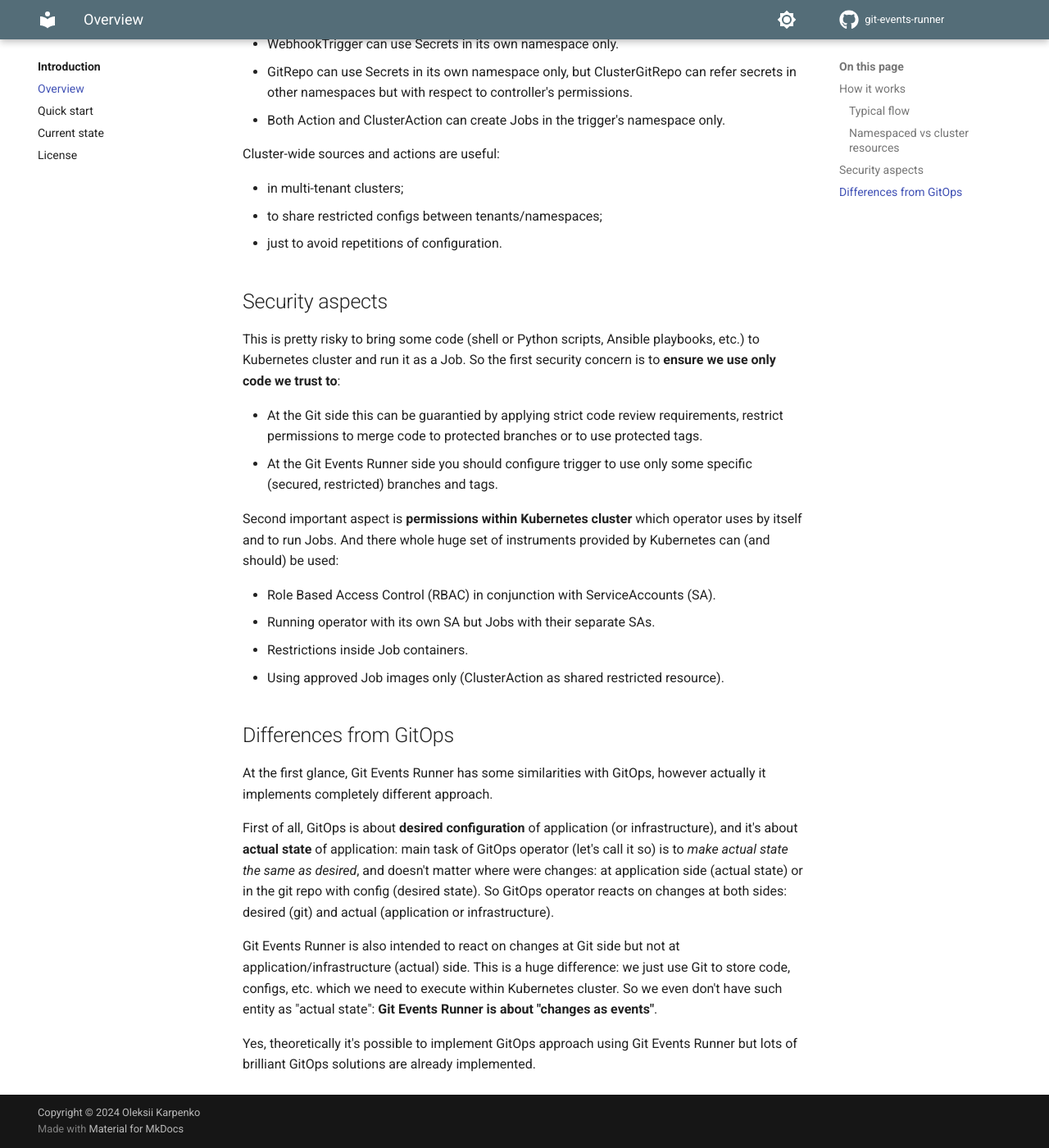
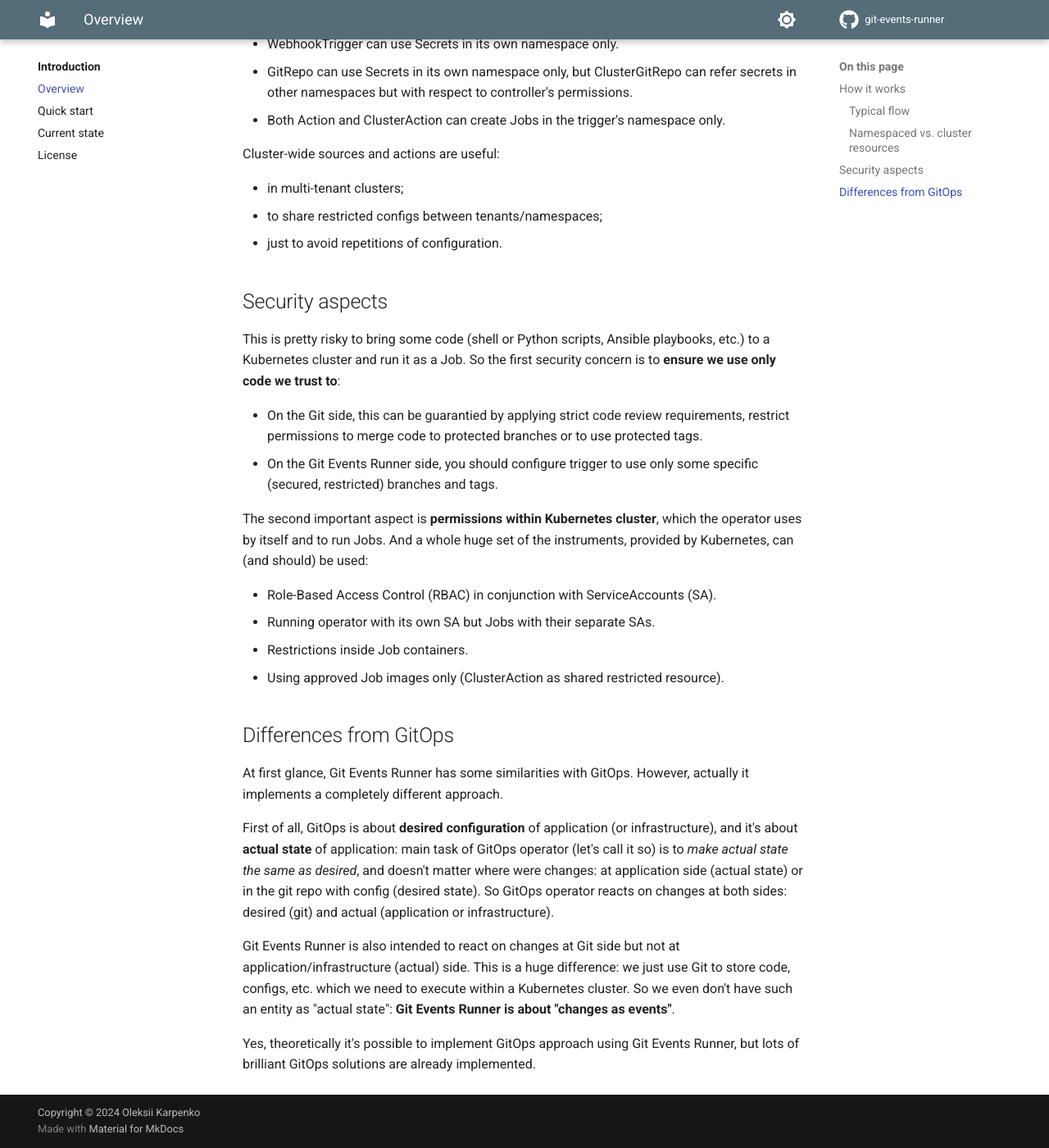
Before and after one commit to alex-karpenko/git-events-runner, an MkDocs documentation site: the page built from docs/intro/overview.md, in a window 1280 px wide and 1400 px high, scrolled down 3627 px. Shown: the whole window at 82% size. Built offline with MkDocs 1.6.1 and Material for MkDocs 9.7.7, drawn with Linux system fonts in a browser that asks for light colours; comment, search, counter and statistics services are not loaded; the version menu is left out; some of the changed text lies outside the part shown.

````diff
--- a/docs/intro/overview.md
+++ b/docs/intro/overview.md
@@ -42,7 +42,7 @@ helm upgrade ${TRIGGER_SOURCE_NAME} ${1} -f configs/values.yaml --install --wait
 
 and we need to check for branch changes `every 5 minutes`.
 
-To implement this requirements (except putting script to the repo) we create three simple resources:
+To implement these requirements (except putting the script to the repo), we create three simple resources:
 
 * GitRepo:
 
@@ -100,23 +100,23 @@ spec:
     serviceAccount: git-events-runner-jobs
 ```
 
-Using these resources `Git Events Runner` does following for each repo mentioned in the list of sources of the trigger:
+Using these resources `Git Events Runner` does following for each repo mentioned in the source list of the trigger:
 
 1. Clone specified branch (main is here) of the repo using URI and credentials (if needed) defined in GitRepo resource.
-2. Compare the latest commit hash with previously stored value (from previous run, if it was).
-3. If hash differs it uses Action resource to create Job with two containers:
-    * init (cloner) container runs special image which clones repo to volume shared with second (worker) container.
+2. Compare the latest commit hash with previously stored value (from previous run if it was).
+3. If hash differs, it uses Action resource to create Job with two containers:
+    * init (cloner) container runs a special image which clones repo to volume shared with second (worker) container.
     * worker container set current directory to folder with cloned repo and "runs" worker image with arguments specified
       in Action resource.
 4. Stores last commit hash for the next run.
-5. Repeats the same for each source in the trigger.
-6. Sleep for specified interval and repeats everything.
+5. Repeat the same for each source in the trigger.
+6. Sleep for the specified interval and repeat everything.
 
 > Notes:
 >
 > - `GitRepo` and `Action` instances can be used by several different triggers, as well as `ScheduleTrigger` can refer
     to several sources of some kind.
-> - If a source refers to some secret(s) with credentials (if needed) that secret(s) should be created separately.
+> - If a source refers to some secret(s) with credentials (if needed), that secret(s) should be created separately.
 
 One more chance to run the same Job is to define WebhookTrigger like this one:
 
@@ -172,26 +172,28 @@ Cluster-wide sources and actions are useful:
 
 ## Security aspects
 
-This is pretty risky to bring some code (shell or Python scripts, Ansible playbooks, etc.) to Kubernetes cluster and run
-it as a Job. So the first security concern is to **ensure we use only code we trust to**:
+This is pretty risky to bring some code (shell or Python scripts, Ansible playbooks, etc.) to a Kubernetes cluster and
+run it as a Job.
+So the first security concern is to **ensure we use only code we trust to**:
 
-* At the Git side this can be guarantied by applying strict code review requirements, restrict permissions to merge code
-  to protected branches or to use protected tags.
-* At the Git Events Runner side you should configure trigger to use only some specific (secured, restricted) branches
+* On the Git side, this can be guarantied by applying strict code review requirements, restrict permissions to merge
+  code to protected branches or to use protected tags.
+* On the Git Events Runner side, you should configure trigger to use only some specific (secured, restricted) branches
   and tags.
 
-Second important aspect is **permissions within Kubernetes cluster** which operator uses by itself and to run Jobs. And
-there whole huge set of instruments provided by Kubernetes can (and should) be used:
+The second important aspect is **permissions within Kubernetes cluster**, which the operator uses by itself and to run
+Jobs.
+And a whole huge set of the instruments, provided by Kubernetes, can (and should) be used:
 
-* Role Based Access Control (RBAC) in conjunction with ServiceAccounts (SA).
+* Role-Based Access Control (RBAC) in conjunction with ServiceAccounts (SA).
 * Running operator with its own SA but Jobs with their separate SAs.
 * Restrictions inside Job containers.
 * Using approved Job images only (ClusterAction as shared restricted resource).
 
 ## Differences from GitOps
 
-At the first glance, Git Events Runner has some similarities with GitOps, however actually it implements completely
-different approach.
+At first glance, Git Events Runner has some similarities with GitOps.
+However, actually it implements a completely different approach.
 
 First of all, GitOps is about **desired configuration** of application (or infrastructure), and it's about **actual
 state** of application: main task of GitOps operator (let's call it so) is to *make actual state the same as desired*,
@@ -199,8 +201,9 @@ and doesn't matter where were changes: at application side (actual state) or in
 state). So GitOps operator reacts on changes at both sides: desired (git) and actual (application or infrastructure).
 
 Git Events Runner is also intended to react on changes at Git side but not at application/infrastructure (actual) side.
-This is a huge difference: we just use Git to store code, configs, etc. which we need to execute within Kubernetes
-cluster. So we even don't have such entity as "actual state": **Git Events Runner is about "changes as events"**.
+This is a huge difference: we just use Git to store code, configs, etc. which we need to execute within a Kubernetes
+cluster.
+So we even don't have such an entity as "actual state": **Git Events Runner is about "changes as events"**.
 
-Yes, theoretically it's possible to implement GitOps approach using Git Events Runner but lots of brilliant GitOps
+Yes, theoretically it's possible to implement GitOps approach using Git Events Runner, but lots of brilliant GitOps
 solutions are already implemented.
````
Also changed, not shown: other parts of docs/intro/overview.md (+10 -10 lines), docs/examples/action.yaml (+4 -4 lines), docs/examples/clusteraction.yaml (+4 -4 lines), docs/guides/concepts.md (+2 -2 lines), 9 other files.
